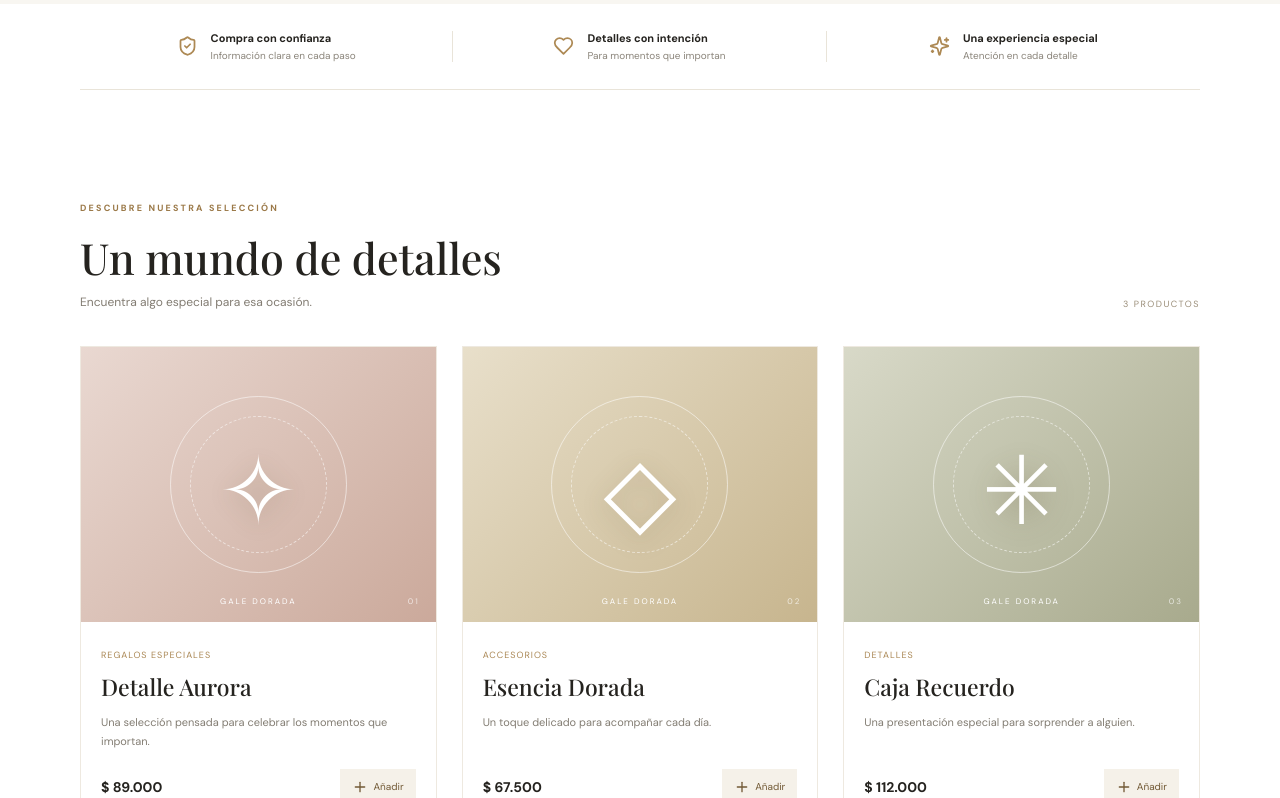
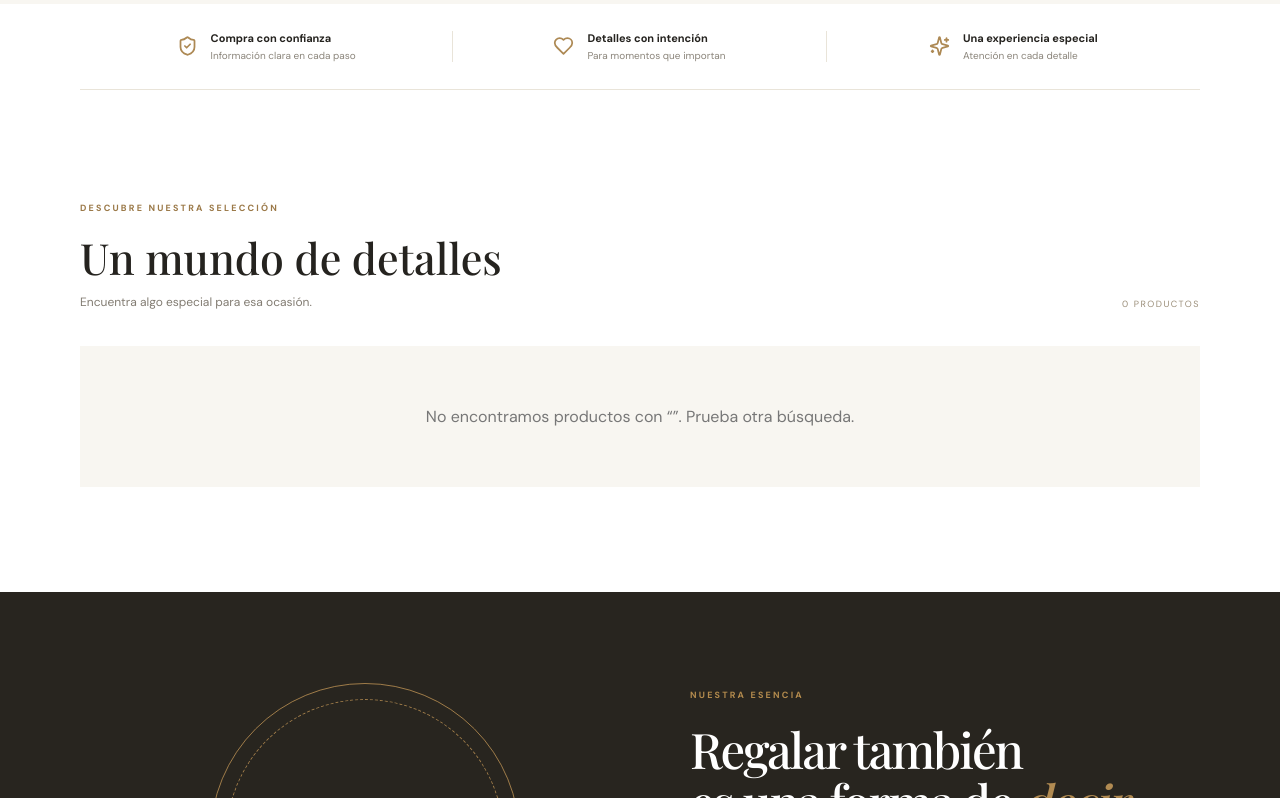
Before and after one commit to Xamdre/Gale-Dorada-, a Next.js app: page / in a window 1280 px wide. Shown: the part 775-1573 px from the top of the page. Built offline with nearby package versions, Linux system fonts and the light colour scheme; a web font is replaced by a local one.

Commit message:
Respect initial empty catalog decision

```diff
--- a/src/app/page.tsx
+++ b/src/app/page.tsx
@@ -4,11 +4,7 @@ import { useMemo, useState } from "react";
 import { ArrowRight, Menu, Search, ShoppingBag, Sparkles, Heart, ShieldCheck, X, Plus, Minus, Trash2 } from "lucide-react";
 
 type Product = { id: number; name: string; category: string; price: number; description: string; tone: string; symbol: string };
-const products: Product[] = [
-  { id: 1, name: "Detalle Aurora", category: "Regalos especiales", price: 89000, description: "Una selección pensada para celebrar los momentos que importan.", tone: "blush", symbol: "✧" },
-  { id: 2, name: "Esencia Dorada", category: "Accesorios", price: 67500, description: "Un toque delicado para acompañar cada día.", tone: "sand", symbol: "◇" },
-  { id: 3, name: "Caja Recuerdo", category: "Detalles", price: 112000, description: "Una presentación especial para sorprender a alguien.", tone: "olive", symbol: "✳" }
-];
+const products: Product[] = [];
 const money = (n: number) => new Intl.NumberFormat("es-CO", { style: "currency", currency: "COP", maximumFractionDigits: 0 }).format(n);
 
 export default function Home() {
@@ -35,7 +31,7 @@ export default function Home() {
 
     <section className="perks"><div><ShieldCheck/><span><b>Compra con confianza</b><small>Información clara en cada paso</small></span></div><div><Heart/><span><b>Detalles con intención</b><small>Para momentos que importan</small></span></div><div><Sparkles/><span><b>Una experiencia especial</b><small>Atención en cada detalle</small></span></div></section>
 
-    <section className="catalog section" id="catalogo"><div className="section-head"><div><span className="eyebrow dark">DESCUBRE NUESTRA SELECCIÓN</span><h2>Un mundo de detalles</h2><p>Encuentra algo especial para esa ocasión.</p></div><span className="catalog-count">{filtered.length} PRODUCTOS</span></div>{filtered.length ? <div className="product-grid">{filtered.map((p, i) => <article className="product" key={p.id}><div className={"product-art " + p.tone}><span className="art-symbol">{p.symbol}</span><span className="art-brand">GALE DORADA</span><span className="art-number">0{i + 1}</span></div><div className="product-meta"><span>{p.category}</span><h3>{p.name}</h3><p>{p.description}</p><div className="product-bottom"><strong>{money(p.price)}</strong><button className="add-btn" onClick={() => add(p.id)}><Plus size={16}/> Añadir</button></div></div></article>)}</div> : <div className="no-results">No encontramos productos con “{query}”. Prueba otra búsqueda.</div>}<p className="demo-note">Productos de demostración para revisar el diseño. Se reemplazarán por tu catálogo real desde el panel administrativo.</p></section>
+    <section className="catalog section" id="catalogo"><div className="section-head"><div><span className="eyebrow dark">DESCUBRE NUESTRA SELECCIÓN</span><h2>Un mundo de detalles</h2><p>Encuentra algo especial para esa ocasión.</p></div><span className="catalog-count">{filtered.length} PRODUCTOS</span></div>{filtered.length ? <div className="product-grid">{filtered.map((p, i) => <article className="product" key={p.id}><div className={"product-art " + p.tone}><span className="art-symbol">{p.symbol}</span><span className="art-brand">GALE DORADA</span><span className="art-number">0{i + 1}</span></div><div className="product-meta"><span>{p.category}</span><h3>{p.name}</h3><p>{p.description}</p><div className="product-bottom"><strong>{money(p.price)}</strong><button className="add-btn" onClick={() => add(p.id)}><Plus size={16}/> Añadir</button></div></div></article>)}</div> : <div className="no-results">No encontramos productos con “{query}”. Prueba otra búsqueda.</div>}</section>
 
     <section className="story" id="nosotros"><div className="story-inner"><div className="story-seal"><span>GD</span><small>DESDE EL DETALLE</small></div><div><span className="eyebrow">NUESTRA ESENCIA</span><h2>Regalar también<br/>es una forma de <em>decir.</em></h2><p>En Gale Dorada creemos en el valor de los pequeños gestos. Queremos ayudarte a encontrar detalles que acompañen celebraciones, agradecimientos y recuerdos que merecen quedarse.</p><a className="btn btn-gold" href="#catalogo">Ver selección <ArrowRight size={17}/></a></div></div></section>
     <section className="closing"><span className="eyebrow dark">GALE DORADA</span><h2>Haz especial<br/>cada momento.</h2><a href="#catalogo" className="btn btn-dark">Descubrir productos <ArrowRight size={17}/></a></section>
```
